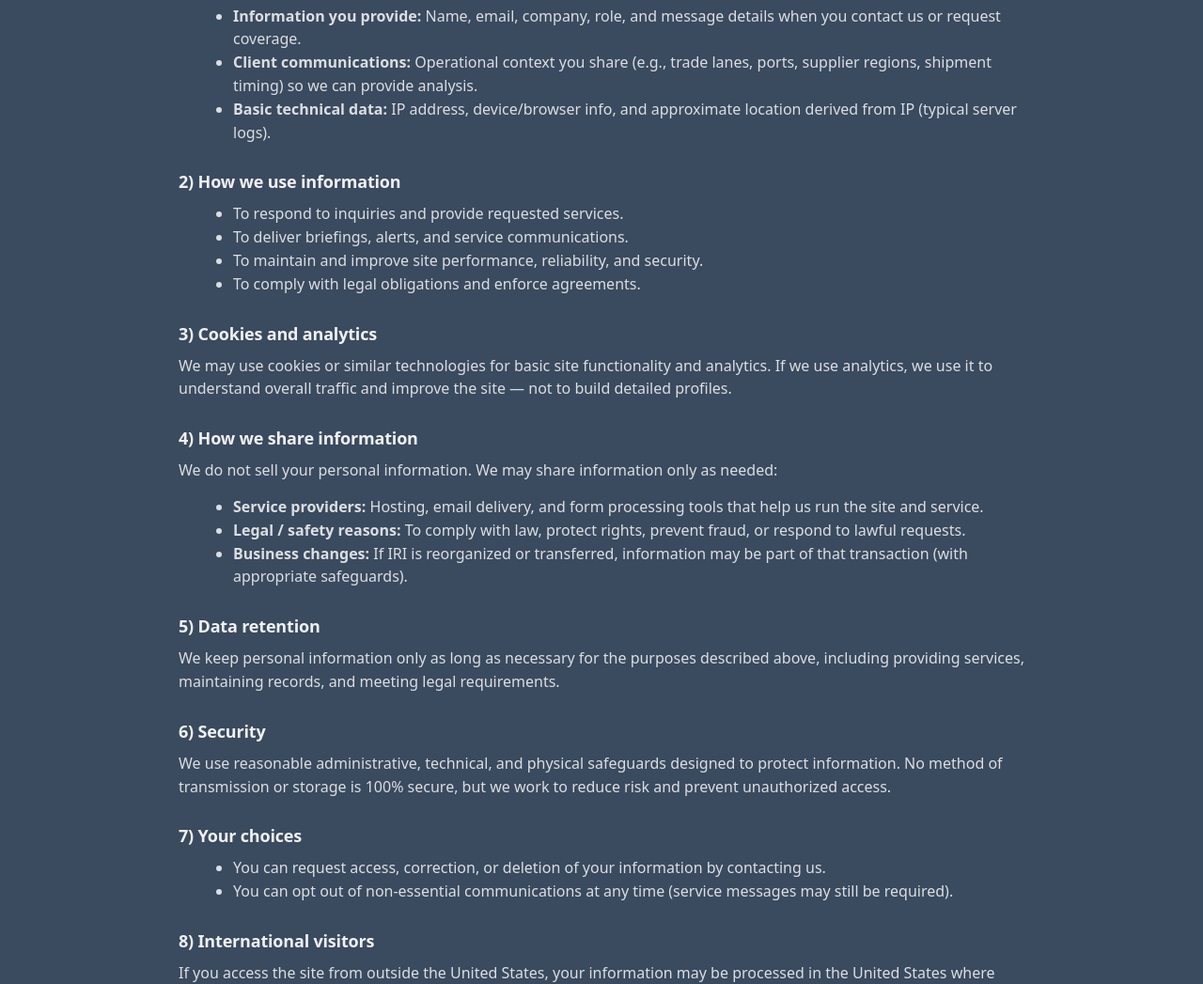
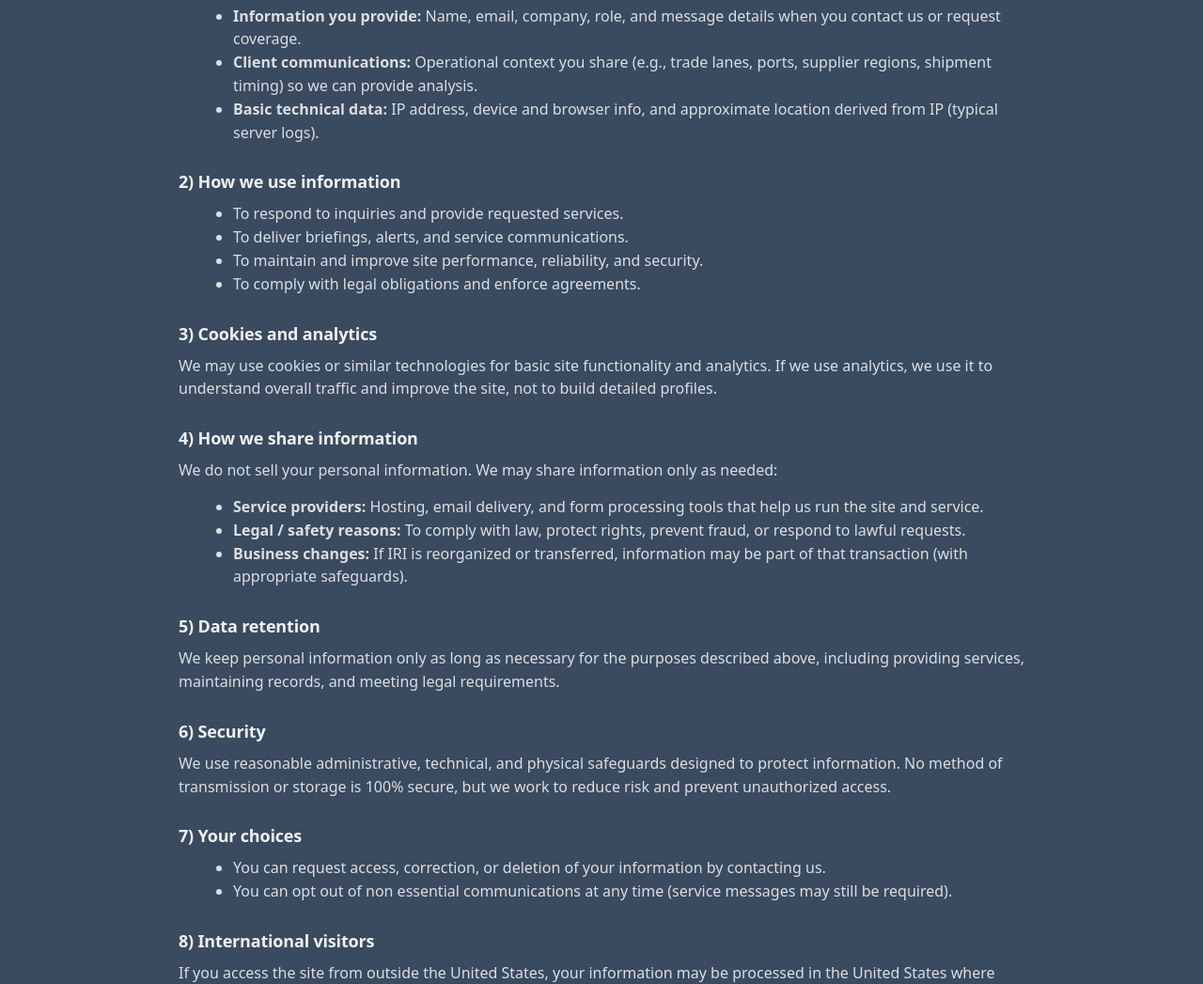
Before and after one commit to importrisk/import-risk-intelligence-site, a Jekyll site: the page built from privacy.html, in a window 1280 px wide. Shown: the part 471-1518 px from the top of the page at 94% size. Built offline with Jekyll 4.4.1, drawn with Linux system fonts in a browser that asks for light colours.

Commit message:
Update privacy.html

```diff
--- a/privacy.html
+++ b/privacy.html
@@ -34,7 +34,7 @@ description: How Import Risk Intelligence collects, uses, and protects personal
       <ul>
         <li><strong>Information you provide:</strong> Name, email, company, role, and message details when you contact us or request coverage.</li>
         <li><strong>Client communications:</strong> Operational context you share (e.g., trade lanes, ports, supplier regions, shipment timing) so we can provide analysis.</li>
-        <li><strong>Basic technical data:</strong> IP address, device/browser info, and approximate location derived from IP (typical server logs).</li>
+        <li><strong>Basic technical data:</strong> IP address, device and browser info, and approximate location derived from IP (typical server logs).</li>
       </ul>
 
       <h2>2) How we use information</h2>
@@ -48,7 +48,7 @@ description: How Import Risk Intelligence collects, uses, and protects personal
       <h2>3) Cookies and analytics</h2>
       <p>
         We may use cookies or similar technologies for basic site functionality and analytics.
-        If we use analytics, we use it to understand overall traffic and improve the site — not to build detailed profiles.
+        If we use analytics, we use it to understand overall traffic and improve the site, not to build detailed profiles.
       </p>
 
       <h2>4) How we share information</h2>
@@ -74,7 +74,7 @@ description: How Import Risk Intelligence collects, uses, and protects personal
       <h2>7) Your choices</h2>
       <ul>
         <li>You can request access, correction, or deletion of your information by contacting us.</li>
-        <li>You can opt out of non-essential communications at any time (service messages may still be required).</li>
+        <li>You can opt out of non essential communications at any time (service messages may still be required).</li>
       </ul>
 
       <h2>8) International visitors</h2>
```
